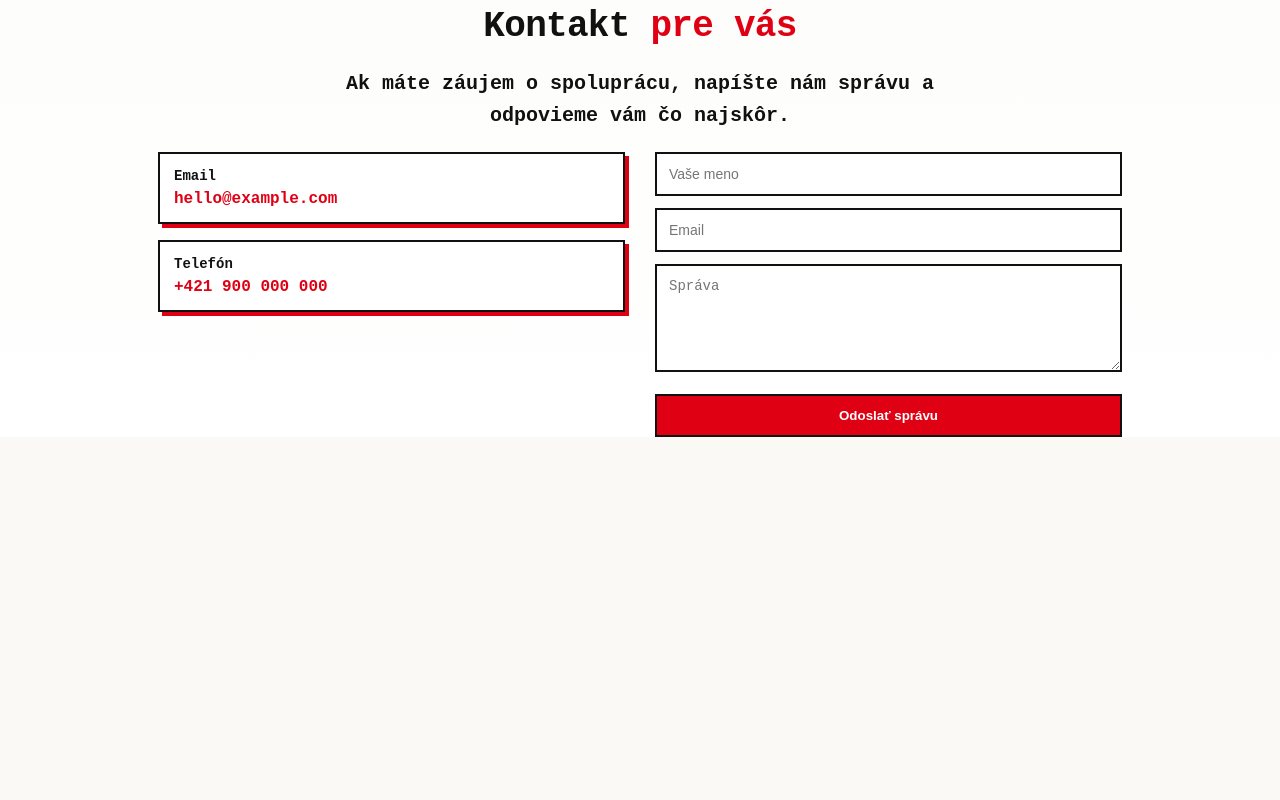
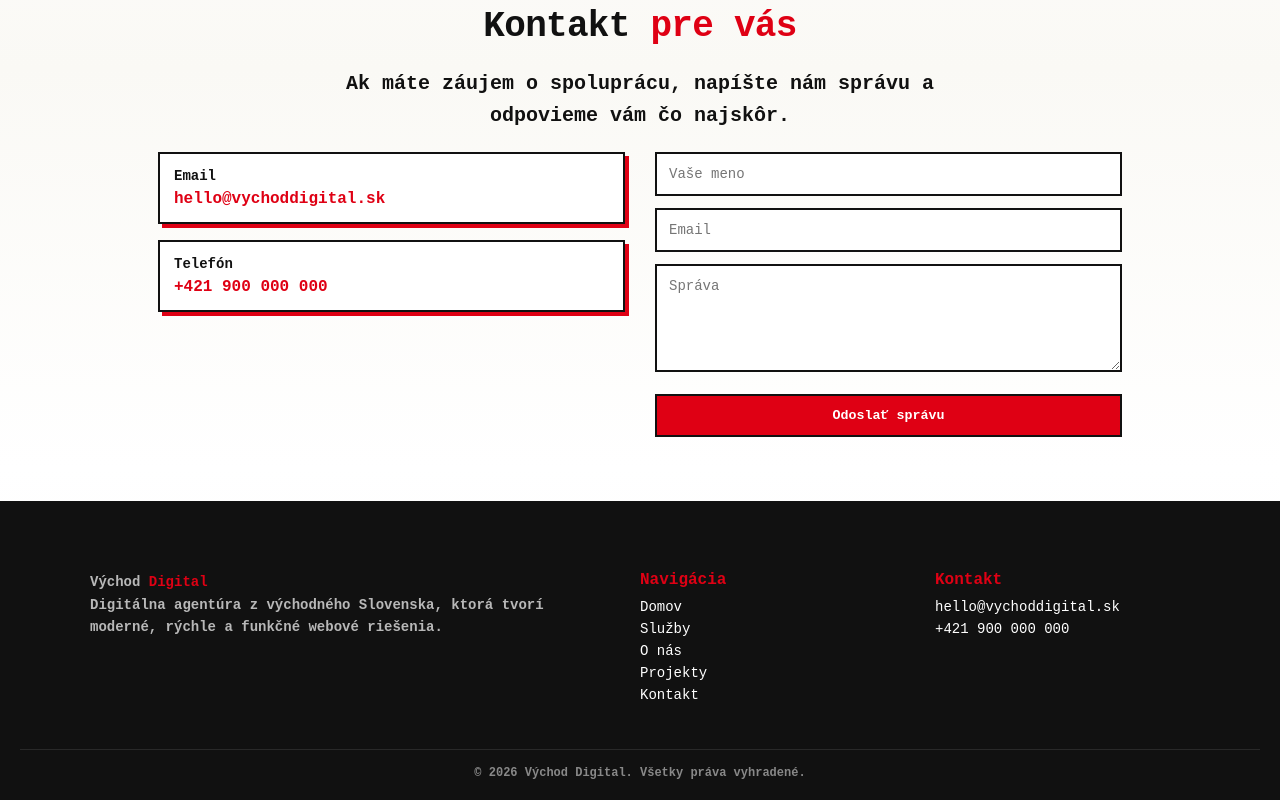
Before and after one commit to alisa777gul/vychod-digital, a React (Vite) app: page / in a window 1280 px wide. Shown: the part 1932-2732 px from the top of the page. Before the commit the page ends 2433 px from the top, so only its background shows below. Built offline with nearby package versions, Linux system fonts and the light colour scheme.

Commit message:
nice nice almost ready

```diff
--- a/src/App.jsx
+++ b/src/App.jsx
@@ -8,6 +8,7 @@ import Projects from "./components/Projects/Projects";
 import Contact from "./components/Contact/Contact";
 import { ToastContainer } from "react-toastify";
 import "react-toastify/dist/ReactToastify.css";
+import Footer from "./components/Footer/Footer";
 
 export default function App() {
   const [loading, setLoading] = useState(true);
@@ -70,8 +71,10 @@ export default function App() {
         <Projects />
 
         <Contact />
+
         <ToastContainer position="bottom-left" autoClose={2000} newestOnTop />
       </main>
+      <Footer />
     </div>
   );
 }
--- a/src/components/Contact/Contact.jsx
+++ b/src/components/Contact/Contact.jsx
@@ -61,7 +61,7 @@ const Contact = () => {
           <div className={css.info}>
             <div className={css.card}>
               <h3>Email</h3>
-              <a href="mailto:hello@example.com">hello@example.com</a>
+              <a href="mailto:hello@vychoddigital.sk">hello@vychoddigital.sk</a>
             </div>
 
             <div className={css.card}>
--- /dev/null
+++ b/src/components/Footer/Footer.jsx
@@ -0,0 +1,43 @@
+import styles from "./Footer.module.css";
+
+export default function Footer() {
+  return (
+    <footer className={styles.footer}>
+      <div className={styles.container}>
+        {/* LEFT */}
+        <div className={styles.brand}>
+          <p className={styles.name}>
+            Východ <span>Digital</span>
+          </p>
+          <p>
+            Digitálna agentúra z východného Slovenska, ktorá tvorí moderné,
+            rýchle a funkčné webové riešenia.
+          </p>
+        </div>
+
+        {/* NAV */}
+        <div className={styles.links}>
+          <h4>Navigácia</h4>
+          <a href="#">Domov</a>
+          <a href="#sluzby">Služby</a>
+          <a href="#o-nas">O nás</a>
+          <a href="#projekty">Projekty</a>
+          <a href="#kontakt">Kontakt</a>
+        </div>
+
+        {/* CONTACT */}
+        <div className={styles.contact}>
+          <h4>Kontakt</h4>
+          <a href="mailto:hello@vychoddigital.sk">hello@vychoddigital.sk</a>
+          <a href="tel:+421900000000">+421 900 000 000</a>
+        </div>
+      </div>
+
+      <div className={styles.bottom}>
+        <p className={styles.prava}>
+          © {new Date().getFullYear()} Východ Digital. Všetky práva vyhradené.
+        </p>
+      </div>
+    </footer>
+  );
+}
--- /dev/null
+++ b/src/components/Footer/Footer.module.css
@@ -0,0 +1,71 @@
+.footer {
+  background: #111;
+  color: #fff;
+  padding: 70px 20px 20px;
+  width: 100%;
+  display: block;
+  margin-top: auto;
+}
+
+.container {
+  max-width: 1100px;
+  margin: 0 auto;
+  display: grid;
+  grid-template-columns: 1fr;
+  gap: 40px;
+}
+.name {
+  color: #fff;
+}
+
+.name span {
+  color: #df0014;
+}
+.brand img {
+  width: 80px;
+  margin-bottom: 12px;
+}
+
+.brand p {
+  color: rgba(255, 255, 255, 0.7);
+  font-size: 14px;
+  line-height: 1.6;
+}
+
+.links h4,
+.contact h4 {
+  font-size: 16px;
+  margin-bottom: 10px;
+  color: #df0014;
+}
+
+.links a,
+.contact a {
+  display: block;
+  color: #fff;
+  text-decoration: none;
+  margin-bottom: 6px;
+  font-size: 14px;
+  transition: 0.2s;
+}
+
+.links a:hover,
+.contact a:hover {
+  color: #df0014;
+  transform: translateX(4px);
+}
+
+.bottom * {
+  margin-top: 40px;
+  border-top: 1px solid rgba(255, 255, 255, 0.1);
+  padding-top: 16px;
+  text-align: center;
+  font-size: 12px;
+  color: rgba(255, 255, 255, 0.5);
+}
+
+@media (min-width: 768px) {
+  .container {
+    grid-template-columns: 2fr 1fr 1fr;
+  }
+}
--- a/src/index.css
+++ b/src/index.css
@@ -1,21 +1,39 @@
 :root {
   font-family: "Courier New", monospace;
   color: #111111;
-  background: #faf9f5;
   font-synthesis: none;
   text-rendering: optimizeLegibility;
   -webkit-font-smoothing: antialiased;
   -moz-osx-font-smoothing: grayscale;
-  min-height: 100vh;
 }
 html,
 body {
+  height: 100%;
   margin: 0;
   padding: 0;
 }
 
+#root {
+  min-height: 100vh;
+}
+
+body {
+  background: #faf9f5; /* без градиентов */
+  color: #111;
+}
+
+.app {
+  min-height: 100vh;
+  display: flex;
+  flex-direction: column;
+}
+main {
+  flex-grow: 1;
+}
+
 /* RESET */
 * {
+  font-family: "Courier New", monospace;
   margin: 0;
   padding: 0;
   box-sizing: border-box;
```
